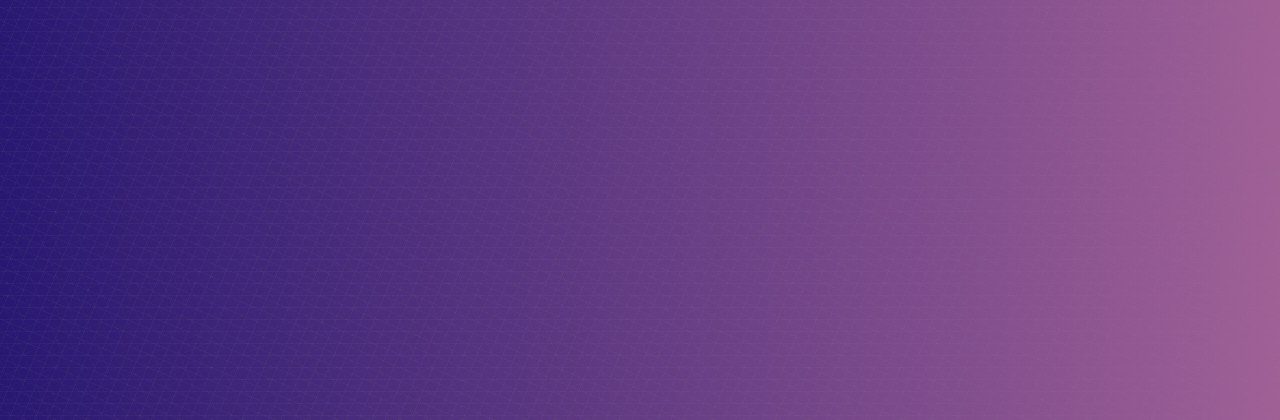
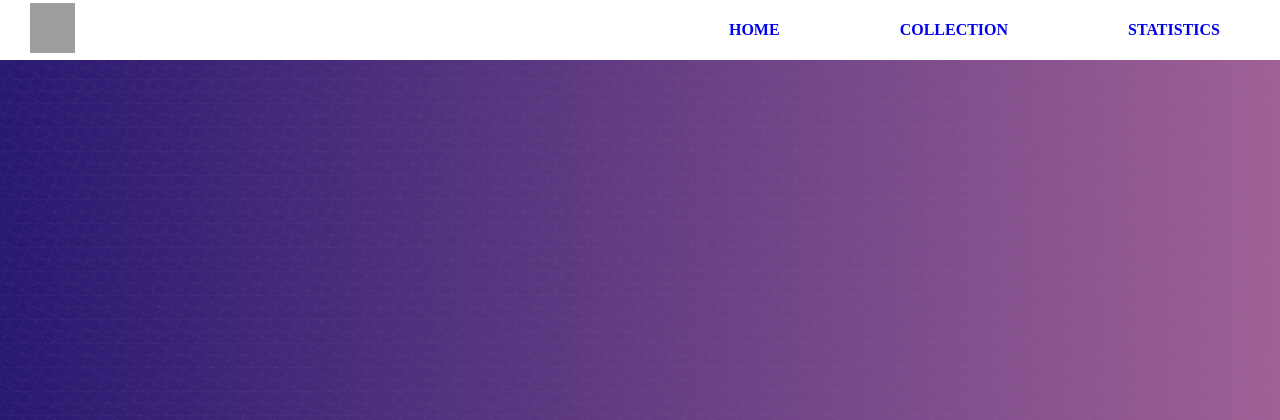
Before and after one commit to jalal-lagdimi/NFTea-website, a PHP site: page / in a window 1280 px wide. Shown: the top 420 px of the page. Run offline with PHP 8.4, Linux system fonts and the light colour scheme; grey boxes are pictures that could not be loaded.

Commit message:
navbar commit

```diff
--- a/index.html
+++ b/index.html
@@ -8,6 +8,15 @@
     <link rel="stylesheet" href="style.css" type="text/css">
 </head>
 <body>
+      <!--header--->
+      <header>
+        <a href="index.html" class="logo"><img src="./img/LOGO" alt="logo"></a>
+            <ul class="NAVBAR">
+                 <li> <a href="index.html">HOME</a> </li>
+                 <li> <a href="#">COLLECTION</a> </li>
+                 <li> <a href="#">STATISTICS</a> </li>
+            </ul>
+    </header>
     <div class="container"></div>
 </body>
 </html>
--- a/style.css
+++ b/style.css
@@ -1,5 +1,39 @@
-body
-{
+*{
+    margin: 0;
+    padding: 0;
+    box-sizing: border-box;
+    list-style: none;
+    scroll-behavior: smooth;
+    text-decoration: none;
+}
+header{
+    position: fixed;
+    float: right;
+    width: 100%;
+    height: 60px;
+    display: flex;
+    justify-content: space-between;
+    align-items: center;
+    background-color: #fff ;
+ }
+ header ul{
+    display: flex;
+    justify-content: center;
+    align-items: center;
+    list-style: none;
+ }
+ header ul li a{
+    padding: 60px;
+    text-decoration: none;
+    font-weight: bold;
+ }
+ .logo img{
+    width: 45px;
+    height: 50px;
+    margin-left: 30px;
+ }
+
+body{
     height: 100%;
     width: 100%;
     background-color: #003FFF;
```
Also changed, not shown: 1 other file.
